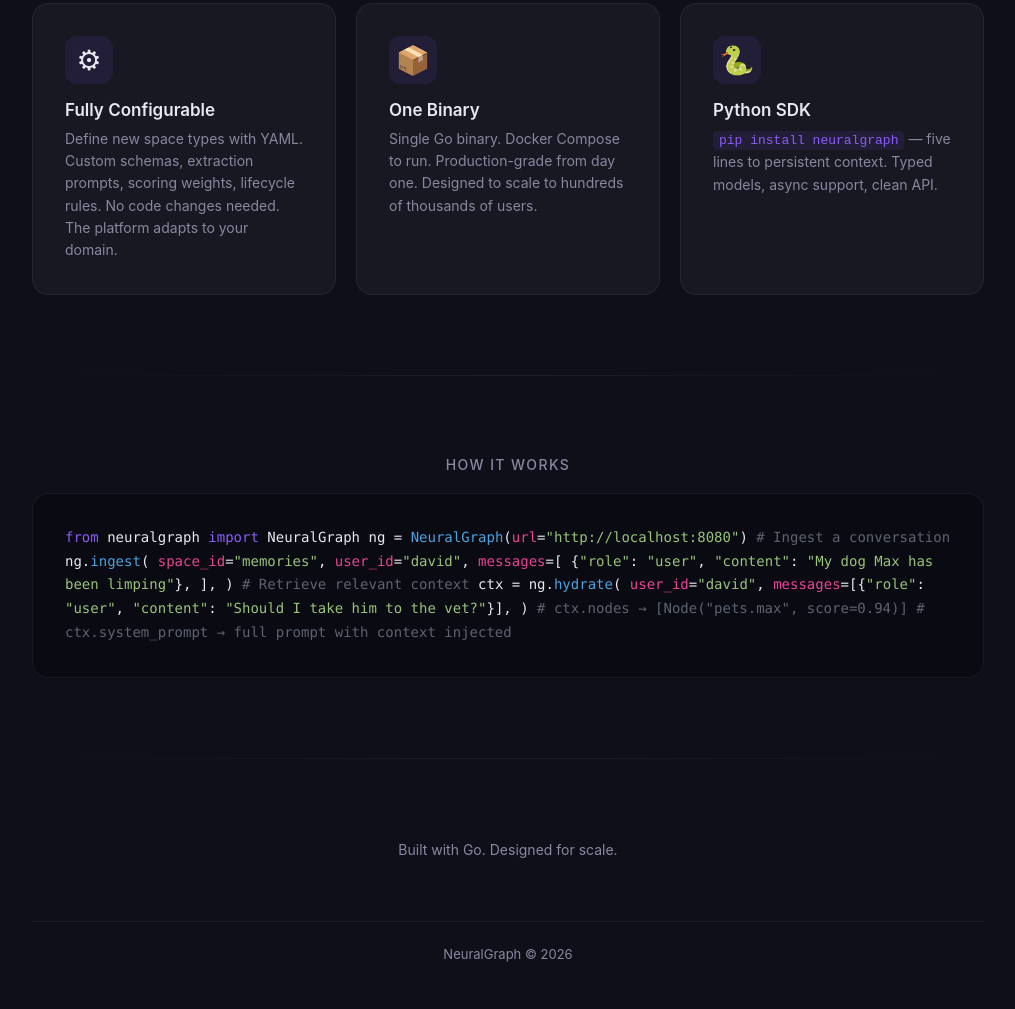
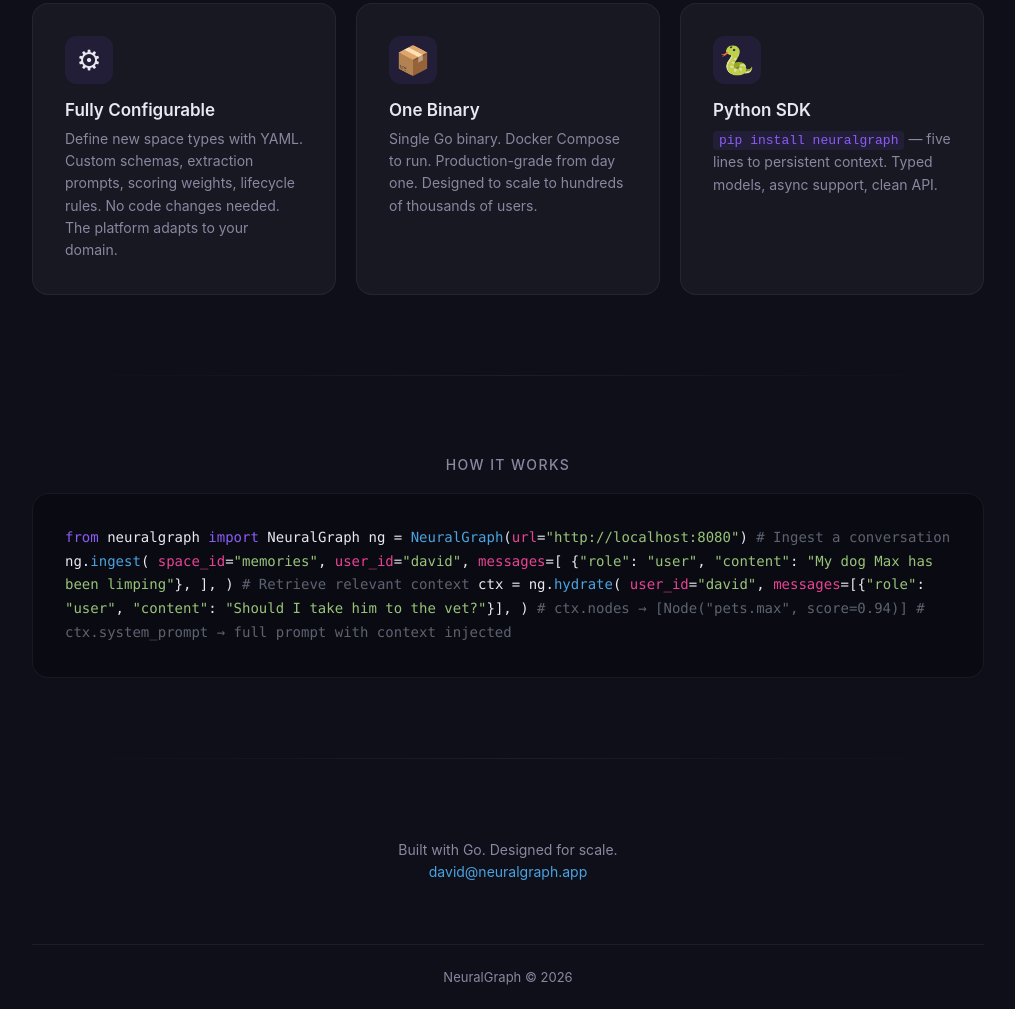
Before and after one commit to neuralgraph-ai/neuralgraph-site, a plain HTML site: page index.html in a window 1280 px wide. Shown: the part 1247-2256 px from the top of the page, without its empty margins (132-1147 px from the left). Before the commit the page ends 2233 px from the top, so only its background shows below. Drawn offline with Linux system fonts and the light colour scheme.

Commit message:
add email?

```diff
--- a/index.html
+++ b/index.html
@@ -392,7 +392,7 @@
         <div class="divider"></div>
 
         <section class="bottom">
-            <p>Built with Go. Designed for scale.</p>
+            <p>Built with Go. Designed for scale.<br><a href="mailto:david@neuralgraph.app">david@neuralgraph.app</a></p>
         </section>
 
         <footer>
```
